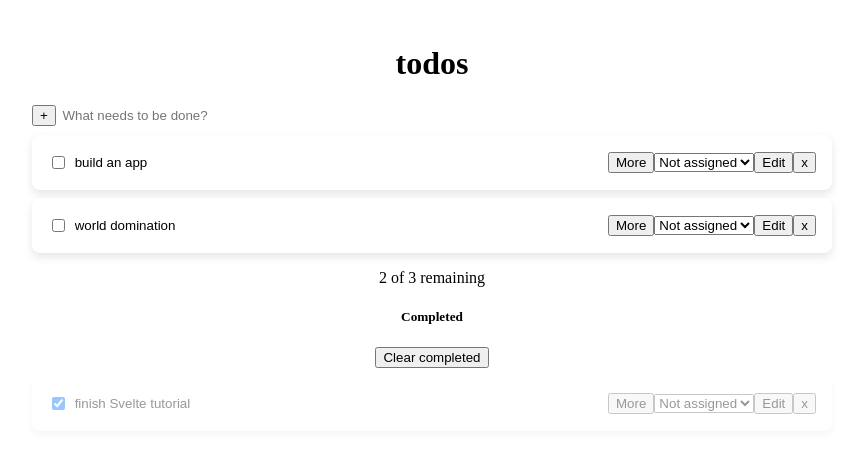
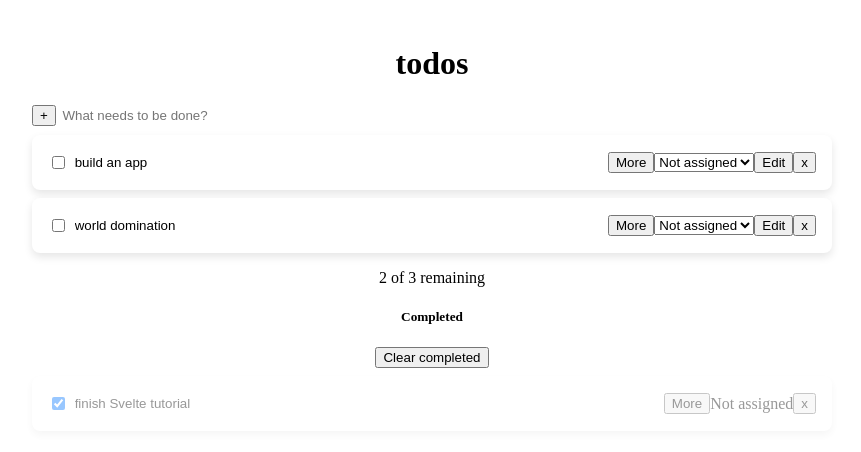
Before and after one commit to martincajka/todoapp-fe, a SvelteKit app: page / in a window 1280 px wide. Both pictures are taken after a click on the checkbox 266 px from the left and 162 px from the top of the page. Shown: the top 452 px of the page, without its empty margins (208-1069 px from the left). Built offline with nearby package versions, Linux system fonts and the light colour scheme.

Commit message:
show completed only if not empty

```diff
--- a/src/routes/+page.svelte
+++ b/src/routes/+page.svelte
@@ -89,8 +89,10 @@
     todos = todos.filter((t) => !t.done);
   }
 
-  let remaining = $derived(todos.filter((t) => !t.done && !t.deleted).length);
-  let notDeleted = $derived(todos.filter((t) => !t.deleted).length);
+  let remainingTodos = $derived(
+    todos.filter((t) => !t.done && !t.deleted).length
+  );
+  let allTodos = $derived(todos.filter((t) => !t.deleted).length);
 </script>
 
 <main>
@@ -132,7 +134,8 @@
         </li>
       {/each}
     </ul>
-    <p>{remaining} of {notDeleted} remaining</p>
+    <p>{remainingTodos} of {allTodos} remaining</p>
+    {#if allTodos !== remainingTodos}
       <h5>Completed</h5>
       <ul class="todos">
         <button onclick={clear}> Clear completed </button>
@@ -142,14 +145,7 @@
               <input type="checkbox" bind:checked={todo.done} />
               <input type="text" class="todo-label" bind:value={todo.text} />
               <button onclick={() => toggleExpand(todo)}>More</button>
-            <select bind:value={todo.assignee}>
-              {#each assignees as assignee}
-                <option value={assignee}>
-                  {assignee.text}
-                </option>
-              {/each}
-            </select>
-            <button>Edit</button>
+              <span>{todo.assignee.text}</span>
               <button onclick={deleteTodo(todo)}>x</button>
             </div>
             {#if expandedTodo === todo}
@@ -163,6 +159,7 @@
           </li>
         {/each}
       </ul>
+    {/if}
   </div>
 </main>
 
```
Lines whose indentation alone changed are shown as unchanged.
